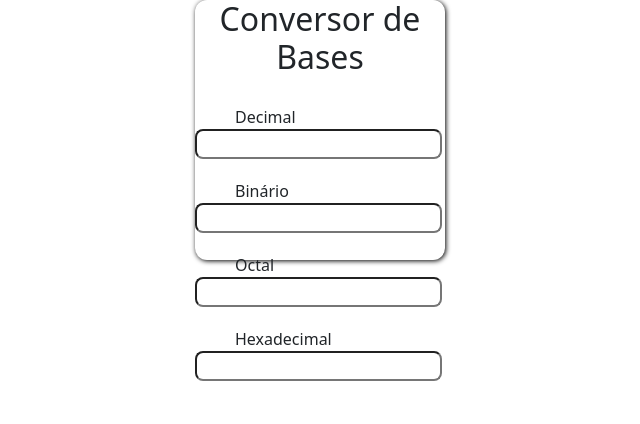
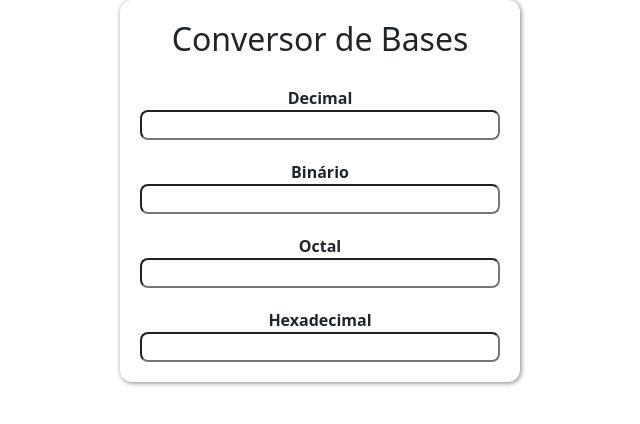
Before and after one commit to vailsoft/conversor-de-bases, a plain HTML site: page index.htm in a window 1280 px wide. Shown: the whole page, without its empty margins (320-960 px from the left). Drawn offline with nearby package versions, Linux system fonts and the light colour scheme.

Commit message:
Alterado estilos com bootstrap

```diff
--- a/style.css
+++ b/style.css
@@ -9,22 +9,24 @@ input:focus {
     outline: none;
 }
 
-h2 {
+h2, label{
     text-align: center;
-    margin-top: 20px;
 }
 
 label {
-    margin-left: 40px;
+    font-weight: 800;
     margin-top: 20px;
     margin-top: 20px;
 }
 
 #container {
-    box-shadow: 1px 1px 5px black;
-    width: 250px;
-    height: 260px;
+    border-radius: 12px;
+    display: flex;
+    flex-direction: column;
+    flex-wrap: wrap;
+    width: 400px;
+    padding: 20px;
+    box-shadow: 1px 1px 5px gray;
     margin-left: auto;
     margin-right: auto;
-    border-radius: 12px;
 }
```
